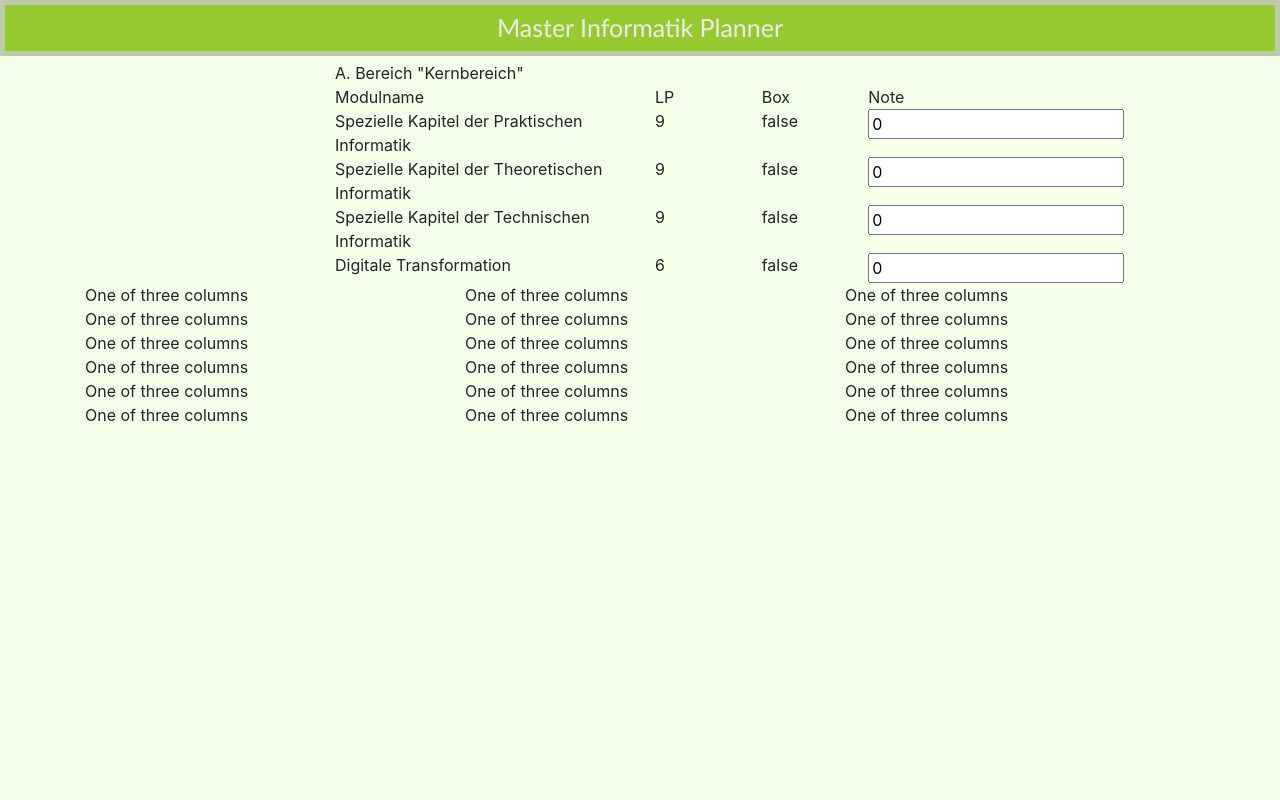
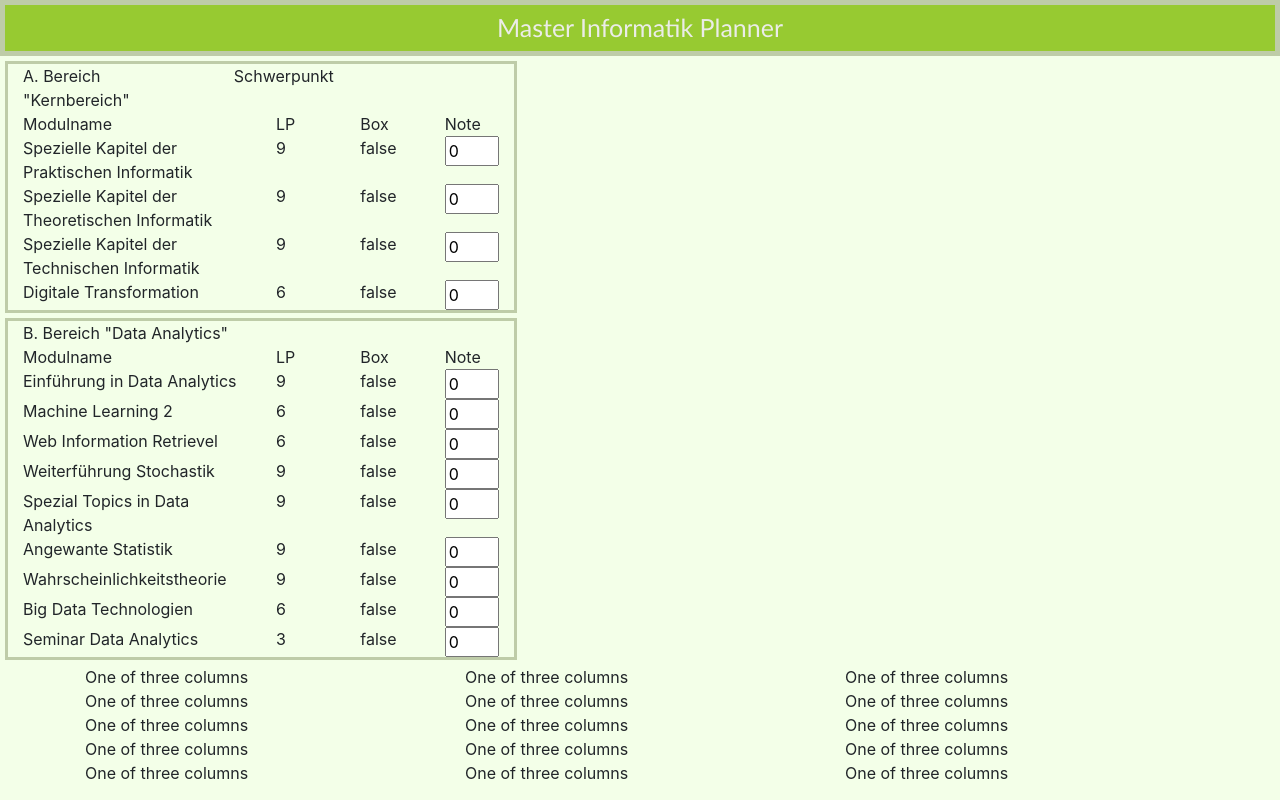
Before and after one commit to Miguel-AG/Master-Computer-Science-Planner, an Angular app: page / in a window 1280 px wide. Built offline with nearby package versions, Linux system fonts and the light colour scheme.

Commit message:
add modules dataanalytics and improve style

```diff
--- a/src/app/app.component.css
+++ b/src/app/app.component.css
@@ -2,7 +2,6 @@
     background: #F3FFE8;
     height: 100vh;
     width: 100vw;
-    display: block;
 }
 
 .siteTop {
@@ -21,7 +20,15 @@
     font-size: 25px;
 }
 
-.coreModules {
-    width: 50%;
-    margin-top: 5px;
+.moduleTable {
+    max-width: 40%;
+    max-height: 50%;
+    margin: 5px;
+    border: #becca8;
+    border-style: solid;
+    display: block;
 }
+
+input {
+    width: 100%
+}
--- a/src/app/app.component.html
+++ b/src/app/app.component.html
@@ -1,10 +1,11 @@
 <div class="main">
   <div class="siteTop">{{title}}</div>
-  <div class="container coreModules">
+  <div class="container coreModules moduleTable">
       <div class="row">
-        <div class="col-12">
+        <div class="col-5">
           A. Bereich "Kernbereich"
         </div>
+        <div class="col-4">Schwerpunkt</div>
       </div>
       <div class="row">
         <div class="col-6">
@@ -37,18 +38,40 @@
 
   </div>
 
-  <div class="container dataAnalytics">
-      <div class="row">
-        <div class="col-sm">
-          One of three columns
-        </div>
-        <div class="col-sm">
-          One of three columns
-        </div>
-        <div class="col-sm">
-          One of three columns
-        </div>
+  <div class="container dataAnalytics moduleTable">
+    <div class="row">
+      <div class="col-12">
+        B. Bereich "Data Analytics"
       </div>
+    </div>
+    <div class="row">
+      <div class="col-6">
+        Modulname
+      </div>
+      <div class="col-2">
+        LP
+      </div>
+      <div class="col-2">
+        Box
+      </div>
+      <div class="col-2">
+        Note
+      </div>
+    </div>
+    <div class="row" *ngFor="let m of moduleDataAnalytics">
+          <div class="col-6">
+            {{m._name}}
+          </div>
+          <div class="col-2">
+            {{m.cp}}
+          </div>
+          <div class="col-2">
+            {{m.isSelected}}
+          </div>
+          <div class="col-2">
+            <input [(ngModel)]="m.mark">
+          </div>
+    </div>
   </div>
 
   <div class="container scientific">
--- a/src/app/app.component.ts
+++ b/src/app/app.component.ts
@@ -3,10 +3,10 @@ import { Component, OnInit } from '@angular/core';
 class ComputerScienceModules {
 
   constructor(public _name?: string,
-    public semester?: "WS" | "SS" | "",
+    public semester?: "WS" | "SS" | "WS&SS" | "",
     public cp?: number,
-    public isSelected?: boolean,
-    public mark?: number) {
+    public isSelected: boolean = false,
+    public mark: number = 0) {
   }
 }
 
@@ -34,11 +34,26 @@ export class AppComponent implements OnInit {
 
   ngOnInit() {
     this.moduleCoreTopics = [
-      new ComputerScienceModules("Spezielle Kapitel der Praktischen Informatik", "", 9, false, 0),
-      new ComputerScienceModules("Spezielle Kapitel der Theoretischen Informatik", "", 9, false, 0),
-      new ComputerScienceModules("Spezielle Kapitel der Technischen Informatik", "", 9, false, 0),
-      new ComputerScienceModules("Digitale Transformation", "WS", 6, false, 0),
+      new ComputerScienceModules("Spezielle Kapitel der Praktischen Informatik", "", 9),
+      new ComputerScienceModules("Spezielle Kapitel der Theoretischen Informatik", "", 9),
+      new ComputerScienceModules("Spezielle Kapitel der Technischen Informatik", "", 9),
+      new ComputerScienceModules("Digitale Transformation", "WS", 6),
     ];
+
+    this.moduleDataAnalytics = [
+      new ComputerScienceModules("Einführung in Data Analytics", "WS", 9),
+      new ComputerScienceModules("Machine Learning 2", "SS", 6),
+      new ComputerScienceModules("Web Information Retrievel", "SS", 6),
+      new ComputerScienceModules("Weiterführung Stochastik", "", 9),
+      new ComputerScienceModules("Spezial Topics in Data Analytics", "", 9),
+      new ComputerScienceModules("Angewante Statistik", "SS", 9),
+      new ComputerScienceModules("Wahrscheinlichkeitstheorie", "WS", 9),
+      new ComputerScienceModules("Big Data Technologien", "WS", 6),
+      new ComputerScienceModules("Seminar Data Analytics", "SS", 3)
+    ];
+
+
+
   }
 
   setMainFocus(num: number) {
```
